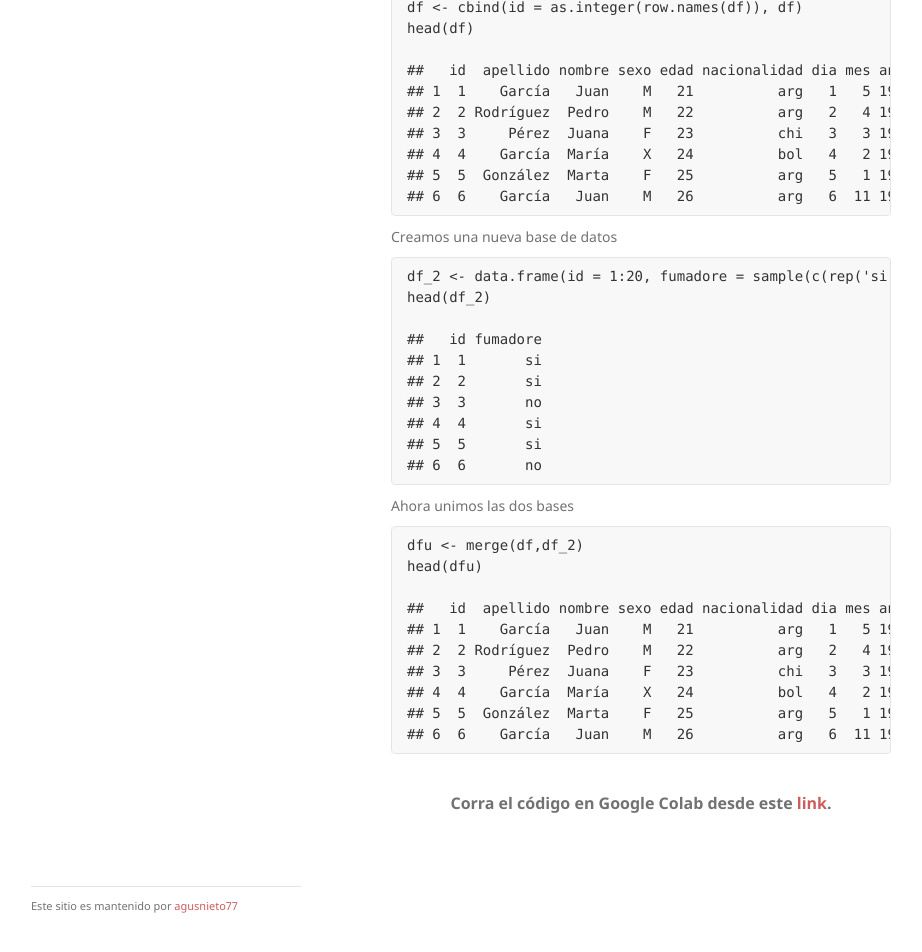
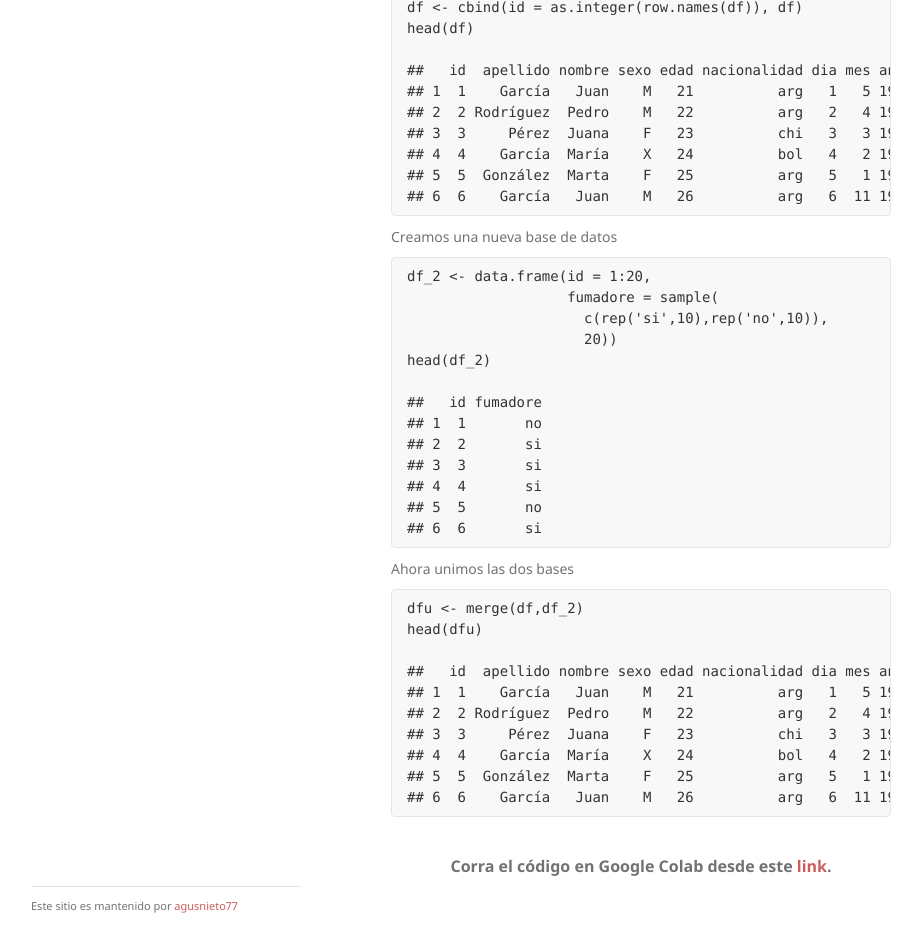
Before and after one commit to agusnieto77/Sem-HCACSo, a Jekyll site: the page built from docs/codigo/manipular.md, in a window 1280 px wide and 1387 px high. Shown: the part 422-1374 px from the top of the window, without its empty margins (179-1101 px from the left). Built offline with Jekyll 4.4.1, drawn with Linux system fonts in a browser that asks for light colours; our own code applies the rules of GitHub Pages for plain Markdown files.

Commit message:
Actualización

```diff
--- a/docs/codigo/manipular.md
+++ b/docs/codigo/manipular.md
@@ -29,16 +29,19 @@
 
 Creamos una nueva base de datos
 
-    df_2 <- data.frame(id = 1:20, fumadore = sample(c(rep('si',10),rep('no',10)), 20))
+    df_2 <- data.frame(id = 1:20,
+                       fumadore = sample(
+                         c(rep('si',10),rep('no',10)),
+                         20))
     head(df_2)
 
     ##   id fumadore
-    ## 1  1       si
+    ## 1  1       no
     ## 2  2       si
-    ## 3  3       no
+    ## 3  3       si
     ## 4  4       si
-    ## 5  5       si
-    ## 6  6       no
+    ## 5  5       no
+    ## 6  6       si
 
 Ahora unimos las dos bases
 
@@ -46,11 +49,11 @@
     head(dfu)
 
     ##   id  apellido nombre sexo edad nacionalidad dia mes anio fumadore
-    ## 1  1    García   Juan    M   21          arg   1   5 1981       si
+    ## 1  1    García   Juan    M   21          arg   1   5 1981       no
     ## 2  2 Rodríguez  Pedro    M   22          arg   2   4 1982       si
-    ## 3  3     Pérez  Juana    F   23          chi   3   3 1983       no
+    ## 3  3     Pérez  Juana    F   23          chi   3   3 1983       si
     ## 4  4    García  María    X   24          bol   4   2 1984       si
-    ## 5  5  González  Marta    F   25          arg   5   1 1985       si
-    ## 6  6    García   Juan    M   26          arg   6  11 1986       no
+    ## 5  5  González  Marta    F   25          arg   5   1 1985       no
+    ## 6  6    García   Juan    M   26          arg   6  11 1986       si
 
-###### Corra el código en Google Colab desde este [link](https://colab.research.google.com/drive/1rMC9cFZfo1ZPRBopsSn7Ym0ivgm7hx-X?usp=sharing "Google Colab").
+###### Corra el código en Google Colab desde este [link](https://colab.research.google.com/drive/1lLMUjYM-BRPi4l92To0e4yBnDYAFpr8v?usp=sharing "Google Colab").
```
